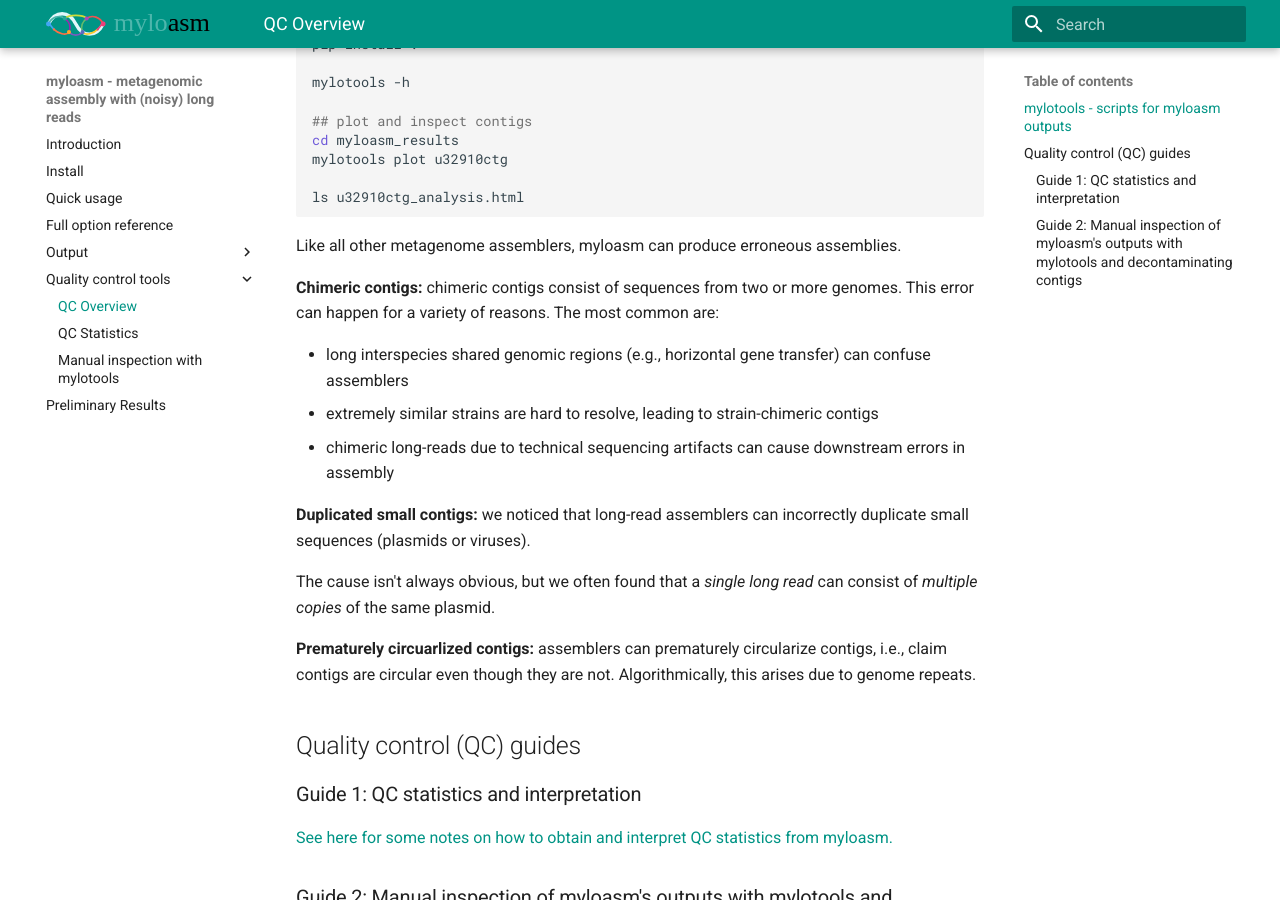
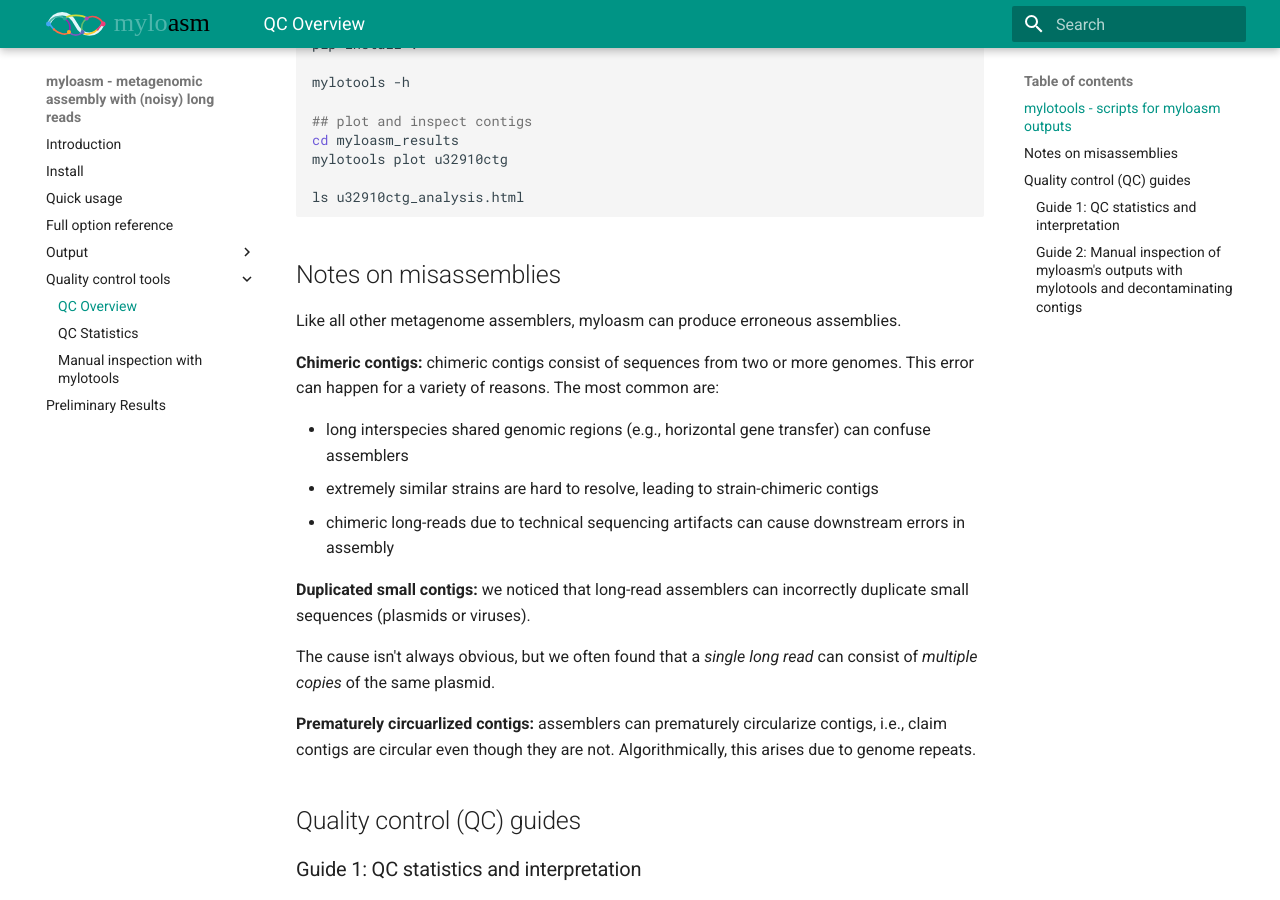
Before and after one commit to myloasm-docs/myloasm-docs.github.io, an MkDocs documentation site: the page built from docs/qc.md, in a window 1280 px wide and 900 px high, scrolled down 349 px. Built offline with MkDocs 1.6.1 and Material for MkDocs 9.7.7, drawn with Linux system fonts in a browser that asks for light colours.

Commit message:
Update qc.md

````diff
--- a/docs/qc.md
+++ b/docs/qc.md
@@ -18,6 +18,7 @@ mylotools plot u32910ctg
 ls u32910ctg_analysis.html
 
 ```
+## Notes on misassemblies
 
 Like all other metagenome assemblers, myloasm can produce erroneous assemblies.
 
````
